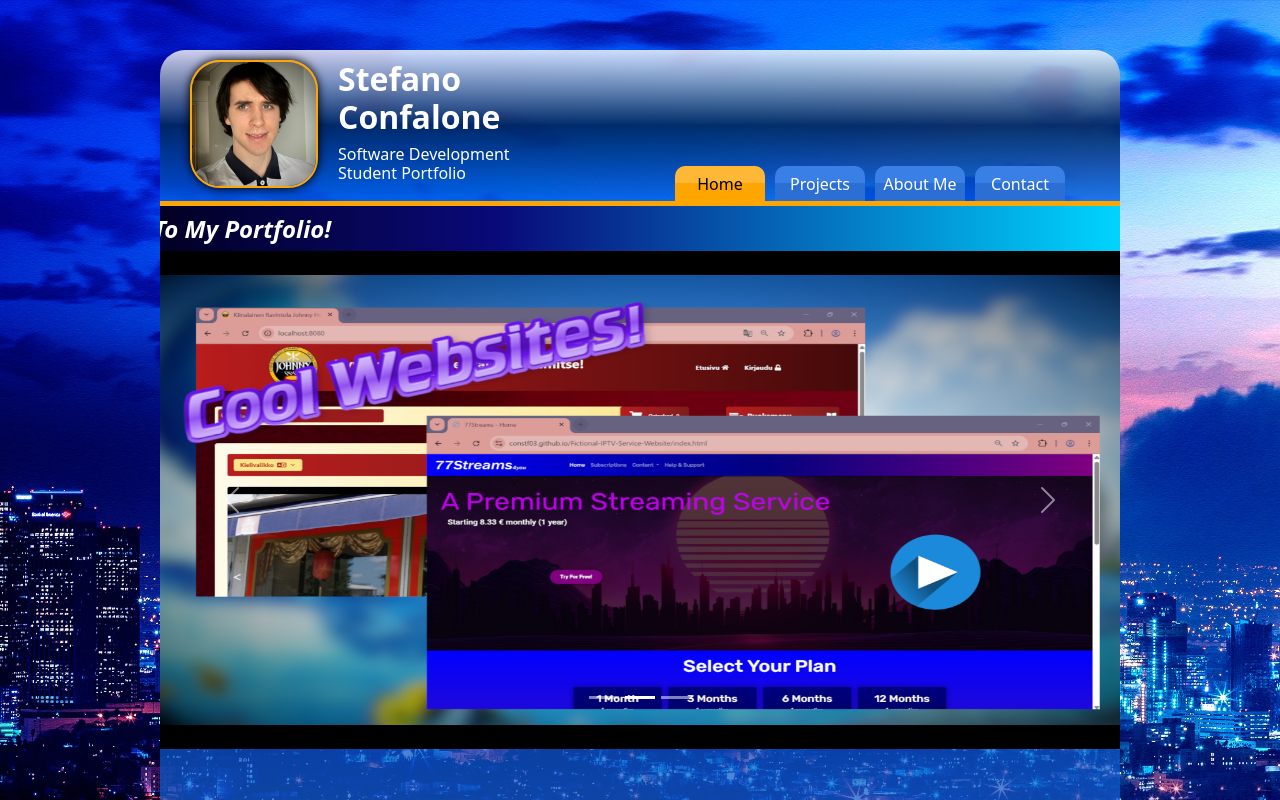
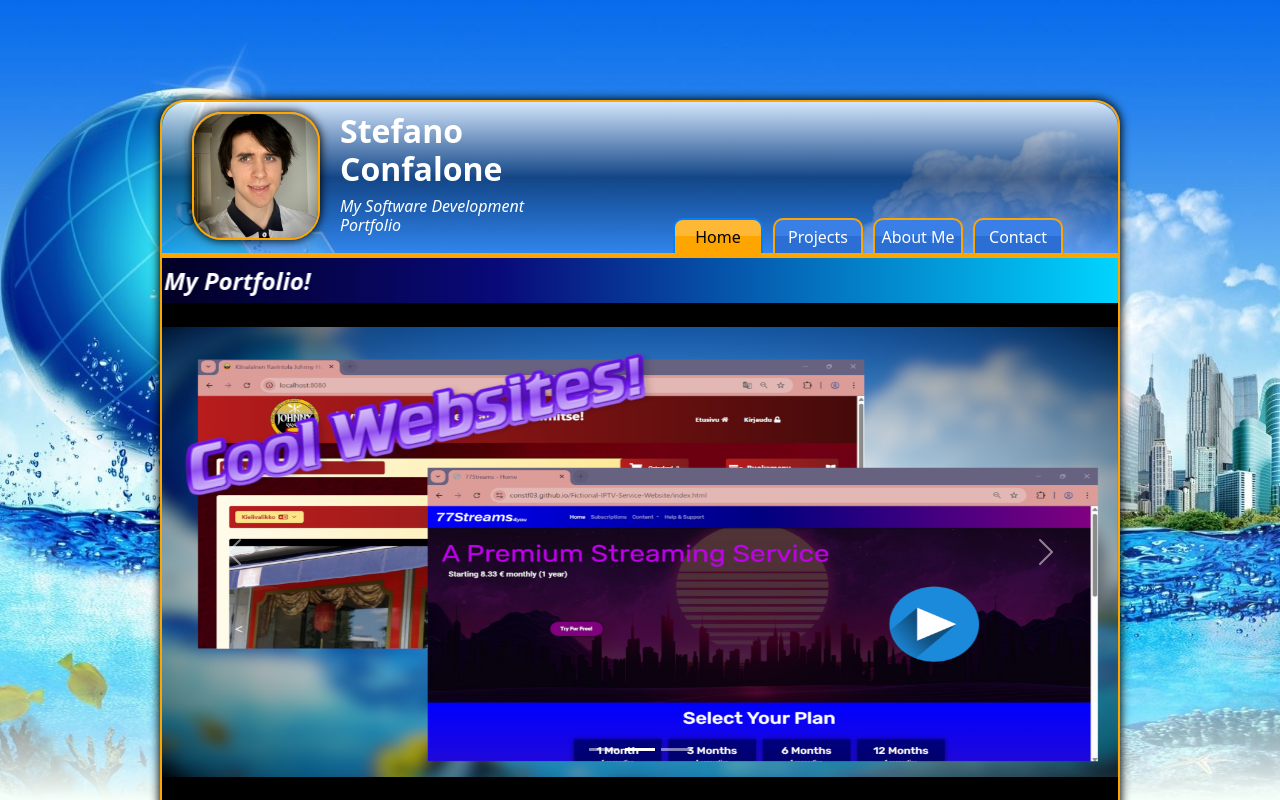
Before and after one commit to constf03/Portfolio-V3, a Next.js app in the folder src/: page / in a window 1280 px wide. Shown: the top 800 px of the page. Built offline with nearby package versions, Linux system fonts and the light colour scheme.

Commit message:
update portfolio

```diff
--- a/src/app/layout.tsx
+++ b/src/app/layout.tsx
@@ -15,8 +15,8 @@ const geistMono = Geist_Mono({
 });
 
 export const metadata: Metadata = {
-  title: "Confalone Stefano's Portfolio",
-  description: "Software development student portfolio",
+  title: "Home - Stefano Confalone Sofware Development Portfolio",
+  description: "Software pevelopment portfolio home page",
 };
 
 export default function RootLayout({
--- a/src/app/page.tsx
+++ b/src/app/page.tsx
@@ -9,6 +9,7 @@ import MarqueeBanner from "@/components/MarqueeBanner/MarqueeBanner";
 
 export default function Home() {
   return (
+    <>
       <div className="page">
         <Banner>
           <Nav currentLoc="home" />
@@ -27,5 +28,9 @@ export default function Home() {
         </Content>
         <Footer />
       </div>
+      <div className="bg-one"></div>
+      <div className="bg-fade"></div>
+      <div className="bg-two"></div>
+    </>
   );
 }
--- a/src/components/Banner/Banner.module.css
+++ b/src/components/Banner/Banner.module.css
@@ -31,7 +31,6 @@
 
 @media only screen and (min-width: 501px) {
   .banner {
-    margin-top: 50px;
     flex-direction: column;
     border-radius: 25px 25px 0px 0px;
   }
--- a/src/components/Banner/Banner.tsx
+++ b/src/components/Banner/Banner.tsx
@@ -22,7 +22,7 @@ export default function Banner({ children }: BannerProps) {
             <b>Stefano Confalone</b>
           </h2>
           <h2 className="h6">
-            Software Development <br /> Student Portfolio
+            <i>My Software Development Portfolio</i>
           </h2>
         </div>
       </div>
--- a/src/components/ContactForm/ContactForm.tsx
+++ b/src/components/ContactForm/ContactForm.tsx
@@ -67,7 +67,8 @@ export default function ContactForm() {
       className={styles.contact_form}
       style={{ margin: 24 }}
     >
-      <h2 className="h2">Contact Me</h2>
+      <h2 className="h2">Contact Me Directly</h2>
+      <p>Feel free to contact me to discuss work opportunities etc.</p>
       <Form.Group as={Col} controlId="formGridName" style={{ marginTop: 8 }}>
         <Form.Label>Name</Form.Label>
         <Form.Control
--- a/src/components/Footer/Footer.tsx
+++ b/src/components/Footer/Footer.tsx
@@ -20,7 +20,7 @@ export default function Footer() {
         </Link>
       </div>
       <small className={styles.copyright_tag}>
-        Copyright (c) 2025 Stefano Confalone
+        Copyright (c) 2025 Stefano Confalone | Personal Website
       </small>
     </div>
   );
--- a/src/components/Nav/Nav.module.css
+++ b/src/components/Nav/Nav.module.css
@@ -21,6 +21,9 @@
   align-items: center;
   justify-content: center;
   background: var(--location-bar-bg);
+  border-top: 2px solid orange;
+  border-left: 2px solid orange;
+  border-right: 2px solid orange;
   border-radius: 10px 10px 0px 0px;
 }
 
@@ -30,6 +33,13 @@
 
 .linkbox_current {
   background: var(--dual-orange);
+}
+
+.linkbox:hover,
+.linkbox_current {
+  border-top: 2px solid rgb(0, 128, 255);
+  border-left: 2px solid rgb(0, 128, 255);
+  border-right: 2px solid rgb(0, 128, 255);
 }
 
 .linkbox a {
--- a/src/styles/colors.css
+++ b/src/styles/colors.css
@@ -1,10 +1,11 @@
 :root {
   --page-color: linear-gradient(to bottom, navy, blue, lightblue);
+  --page-border: linear-gradient(to bottom, gray, lightgray, whitesmoke);
   --banner-bg: linear-gradient(
     to bottom,
     rgba(255, 255, 255, 0.8),
-    rgba(0, 36, 91, 0.9),
-    rgba(0, 93, 232, 0.8)
+    rgba(0, 36, 91, 0.7),
+    rgba(0, 93, 232, 0.5)
   );
   --nav-bg: linear-gradient(to bottom, #1f1f1f 50%, #000000 50%);
   --location-bar-bg: linear-gradient(
--- a/src/styles/globals.css
+++ b/src/styles/globals.css
@@ -2,15 +2,31 @@ html,
 body {
   max-width: 100vw;
   overflow-x: hidden;
+  background-color: mintcream;
 }
 
 body {
   -webkit-font-smoothing: antialiased;
   -moz-osx-font-smoothing: grayscale;
-  background-image: url("../public/images/wallpaper.jpg");
+}
+
+.bg-one {
+  background-image: url("../public/images/frutiger_aero.jpeg");
   background-position: center;
   background-size: cover;
+  background-repeat: no-repeat;
   min-height: 100vh;
+}
+
+.bg-two {
+  background-color: mintcream;
+  min-height: 100vh;
+}
+
+.bg-fade {
+  background: linear-gradient(to top, mintcream, rgba(0, 0, 0, 0%));
+  height: 20vh;
+  margin-top: -20vh;
 }
 
 * {
@@ -31,12 +47,28 @@ a {
 }
 
 .page {
-  min-height: 100vh;
+  min-height: 200vh;
+  position: absolute;
+  margin-left: auto;
+  margin-right: auto;
+  left: 0;
+  right: 0;
+}
+
+@media only screen and (min-width: 501px) {
+  .page {
+    border-top: 2px solid orange;
+    border-left: 2px solid orange;
+    border-right: 2px solid orange;
+    border-radius: 25px 25px 0px 0px;
+    margin-top: 50px;
+    box-shadow: 0px 0px 10px 1px black;
+  }
 }
 
 @media only screen and (min-width: 960px) {
   .page {
     width: 960px;
-    margin: 0 auto;
+    margin-top: 100px;
   }
 }
```
Also changed, not shown: src/app/contact/page.tsx (+12 -1 lines), src/public/images/frutiger_aero.jpeg (added). Lines whose indentation alone changed are shown as unchanged.
